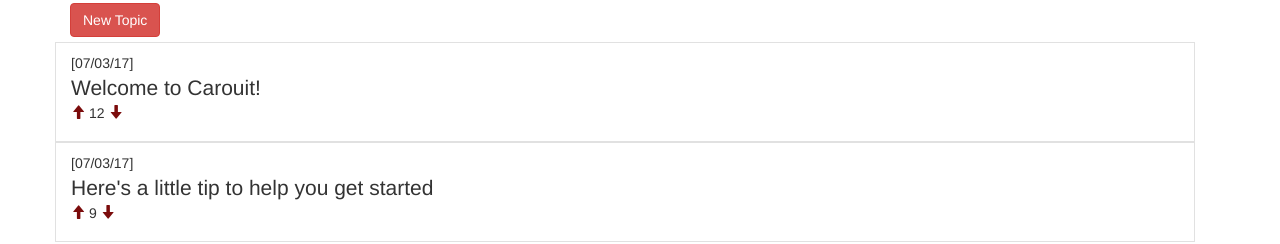
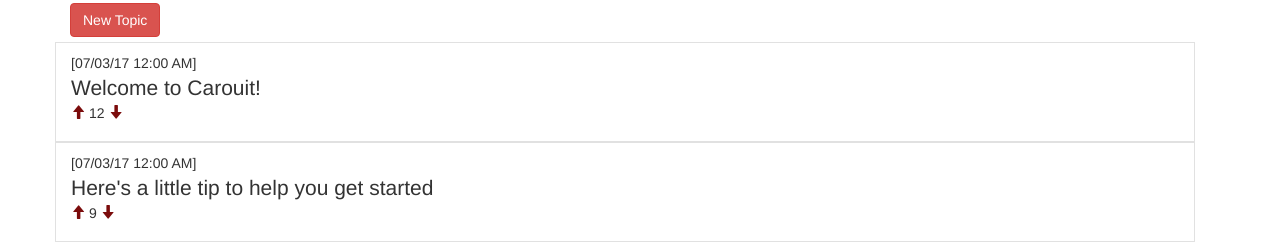
Before and after one commit to jerots/carouit, a React (Create React App) app: page / in a window 1280 px wide. Shown: the part 152-396 px from the top of the page. Built offline with nearby package versions, Linux system fonts and the light colour scheme.

Commit message:
- include hours and minutes for every topic

```diff
--- a/src/App.js
+++ b/src/App.js
@@ -75,6 +75,7 @@
             return date_comparison;
         });
 
+
         filtered_topics = filtered_topics.slice(0, 20);
 
         //add each topic's index from the topics array in memory, so that the topics can be referenced later for upvoting/downvoting
--- a/src/ReusableComponents/Topic.js
+++ b/src/ReusableComponents/Topic.js
@@ -12,7 +12,7 @@
             <div className="row row-topic">
                 <div className="col-xs-12">
                     <div className="row">
-                        <div className="col-xs-12">[{topic.posted_date.format('DD/MM/YY')}] </div>
+                        <div className="col-xs-12">[{topic.posted_date.format('DD/MM/YY hh:mm A')}] </div>
                         <div className="col-xs-12 topic-title">{topic.title} </div>
                         <div className="col-xs-12">
                             <span className="glyphicon glyphicon-arrow-up vote-arrow" onClick={this.props.submitVote.bind(this, topic, 1)}/> {topic.upvotes} <span className="glyphicon glyphicon-arrow-down vote-arrow" onClick={this.props.submitVote.bind(this, topic, -1)} /></div>
```
